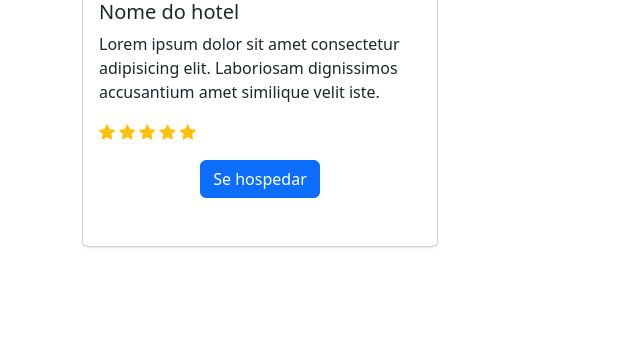
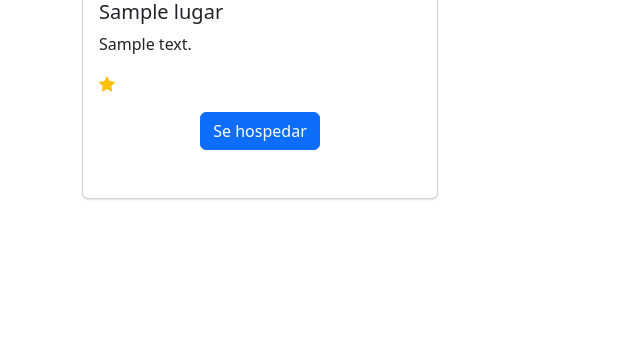
Before and after one commit to Luc5z/ondeficar.com, a Django app: page / in a window 1280 px wide. Shown: the part 1242-1585 px from the top of the page, without its empty margins (0-640 px from the left). After the commit the page ends 1442 px from the top, so only its background shows below. Run offline with Django 5.2, Linux system fonts and the light colour scheme; tables that the repository leaves empty hold one stand-in row (values such as "Sample post"); grey boxes marked "Sample" are stand-in pictures.

Commit message:
fixing bugs

```diff
--- a/ondeficar/models.py
+++ b/ondeficar/models.py
@@ -19,12 +19,13 @@ class Lugar(models.Model):
         ('hotel', 'Hotel'),
     ]
 
+    nome = models.CharField(max_length=255)  # Nome do lugar
     preco = models.DecimalField(max_digits=10, decimal_places=2)  # Preço do lugar
     localizacao = models.CharField(max_length=255)  # Localização do lugar
     categoria = models.CharField(max_length=10, choices=CATEGORIA_CHOICES)  # Categoria (Navio, Casa, Hotel)
     descricao = models.TextField()  # Descrição do lugar
     link = models.URLField()  # Link para o lugar
-    classificacao = models.DecimalField(max_digits=3, decimal_places=2)  # Classificação com duas casas decimais
+    classificacao = models.IntegerField()
     locatario = models.ForeignKey(User, on_delete=models.CASCADE, related_name='lugares')  # Locatário que cadastrou o lugar
     foto = models.ImageField(upload_to='fotos_lugares/', blank=True, null=True)  # Campo para foto do lugar
 
--- a/ondeficar/templates/index.html
+++ b/ondeficar/templates/index.html
@@ -56,29 +56,35 @@
   </div>
 </div>
 
-
 {% comment %} cards {% endcomment %}
 
 <div class="container py-5 mt-5">
   <h1 class="text-center">Hotéis populares em Belém</h1>
+
   <div class="row row-cols-1 row-cols-md-3 g-4 py-5">
+    {% for lugar in lugares %}
+    <div class="col">
+      <div class="card h-100">
+        <img src="{{ lugar.foto.url }}" class="card-img-top" alt="{{ lugar.nome }}">
+        <div class="card-body">
+          <h5 class="card-title">{{ lugar.nome }}</h5>
+          <p class="card-text">{{ lugar.descricao }}</p>
+          <div class="d-flex">
 
-      <div class="col">
-          <div class="card">
-              <img src="..." class="card-img-top" alt="...">
-              <div class="card-body">
-                  <h5 class="card-title">Nome do hotel</h5>
-                  <p class="card-text">Lorem ipsum dolor sit amet consectetur adipisicing elit. Laboriosam
-                      dignissimos accusantium amet similique velit iste.</p>
+            <span class="text-warning">
+
               <div class="d-flex">
-                      <!-- Estrelas de classificação -->
                 <span class="text-warning">
-                          <i class="bi bi-star-fill"></i>
-                          <i class="bi bi-star-fill"></i>
-                          <i class="bi bi-star-fill"></i>
-                          <i class="bi bi-star-fill"></i>
-                          <i class="bi bi-star-fill"></i>
+                  {% if lugar.classificacao >= 1 %}<i class="bi bi-star-fill"></i>{% endif %}
+                  {% if lugar.classificacao >= 2 %}<i class="bi bi-star-fill"></i>{% endif %}
+                  {% if lugar.classificacao >= 3 %}<i class="bi bi-star-fill"></i>{% endif %}
+                  {% if lugar.classificacao >= 4 %}<i class="bi bi-star-fill"></i>{% endif %}
+                  {% if lugar.classificacao >= 5 %}<i class="bi bi-star-fill"></i>{% endif %}
                 </span>
+              </div>
+
+            </span>
+
           </div>
         </div>
         <div class="mb-5 d-flex justify-content-around">
@@ -86,13 +92,10 @@
         </div>
       </div>
     </div>
-
+    {% endfor %}
   </div>
 </div>
 
-
 {% comment %} end cards {% endcomment %}
 
-
-
 {% endblock content %}
```
Also changed, not shown: ondeficar/migrations/0005_delete_hotelapi_lugar_nome.py (added), ondeficar/migrations/0006_alter_lugar_classificacao.py (added). Lines whose indentation alone changed are shown as unchanged.
